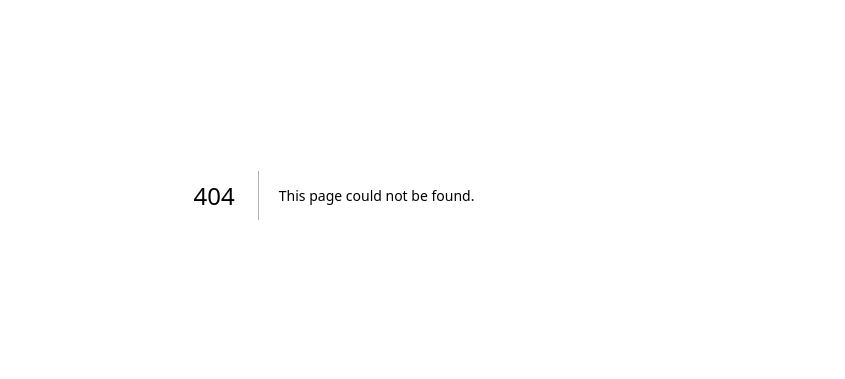
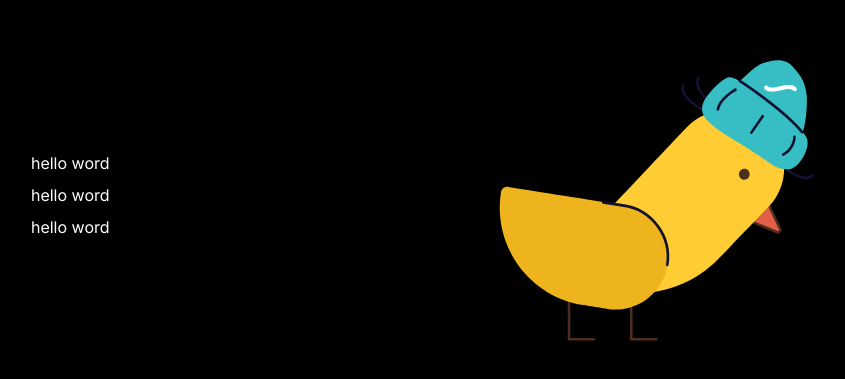
Before and after one commit to JeromeD3/lottie, a Next.js app: page /Lottie in a window 1280 px wide. Before the commit this address had no page. Shown: the part 205-584 px from the top of the page, without its empty margins (306-1151 px from the left). Built offline with nearby package versions, Linux system fonts and the light colour scheme; no server answers.

Commit message:
feat: add fetch router info

```diff
--- /dev/null
+++ b/app/Lottie/page.tsx
@@ -0,0 +1,30 @@
+'use client'
+import Lottie, { LottieRefCurrentProps } from "lottie-react";
+import PoliteChicky from '../PoliteChicky.json'
+import { useRef } from "react";
+import useGetRoutes from "@/hook/useGetRouter";
+
+
+export default function Home() {
+  const res = useGetRoutes()
+  console.log("🚀 ~ Home ~ res:", res)
+  const ref = useRef<LottieRefCurrentProps>(null)
+  const data = [{ value: "hello" }, { value: "hello" }, { value: "hello" }]
+  return (
+    <>
+      <div className="flex  min-h-screen bg-[#000] w-full max-lg:flex-col items-center justify-center p-24 ">
+        <div className="text-white flex items-center justify-center w-full   gap-2 flex-col ">
+          {data.map((item, index) => (
+            <div className=" has-[.bg]:bg-red-200 group" key={index}>
+              <h1 className="group-has-[.bg]:text-red-950" onClick={(e) => e.currentTarget.classList.add('bg')}>hello word</h1>
+            </div>
+          ))}
+        </div>
+
+        <Lottie onComplete={() => {
+          ref.current?.goToAndPlay(70, true)
+        }} lottieRef={ref} animationData={PoliteChicky} loop={false} />
+      </div>
+    </>
+  );
+}
--- /dev/null
+++ b/hook/useGetRouter.ts
@@ -0,0 +1,17 @@
+import { useState, useEffect } from 'react';
+
+async function fetchRoutes() {
+  const res = await fetch('/api/route');
+  const data = await res.json();
+  return data;
+}
+
+export default function useGetRoutes() {
+  const [routes, setRoutes] = useState([]);
+
+  useEffect(() => {
+    fetchRoutes().then(data => setRoutes(data));
+  }, []);
+
+  return routes;
+}
```
